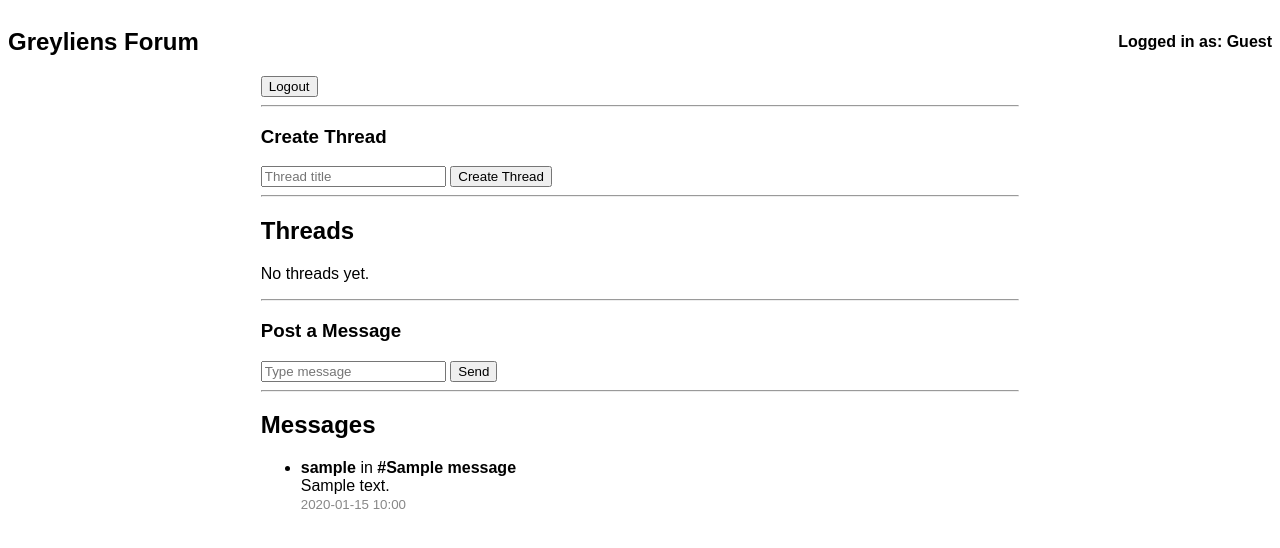
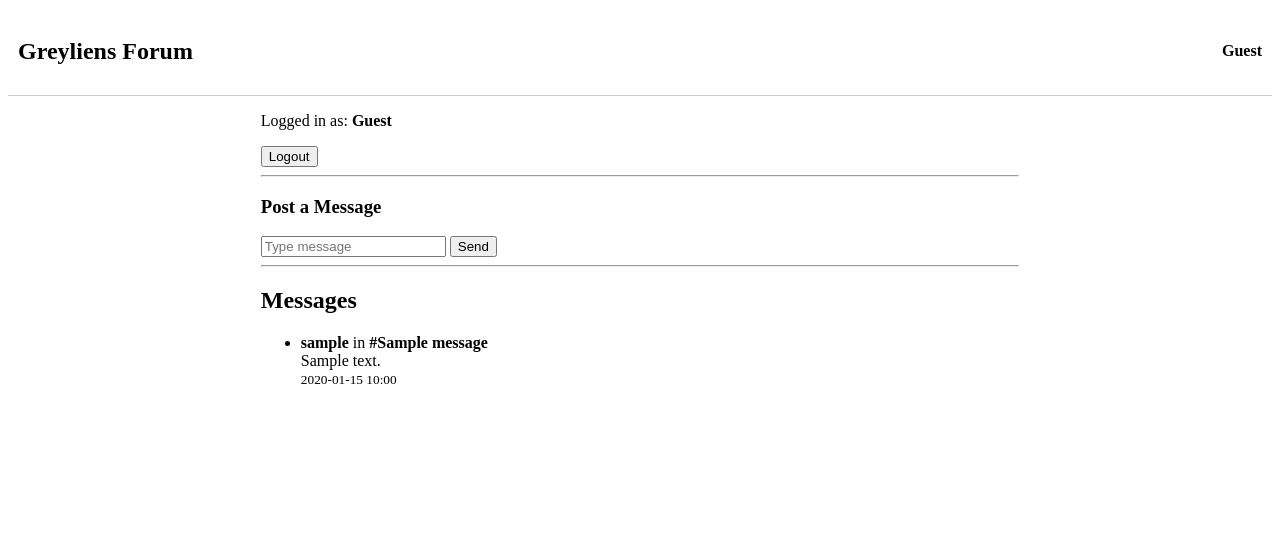
Before and after one commit to Kappibw/greyliens, a Flask app: page / in a window 1280 px wide. Shown: the top 548 px of the page. Run offline with Flask 3, Linux system fonts and the light colour scheme; the visitor is signed in with stand-in values (Sample User, id 1); a database or web service that is not in the repository returns one stand-in record (values such as "Sample title"); some libraries are stand-ins or nearby versions.

Commit message:
fix: update README and improve database configuration details; enhance app.py and forum.html for better user experience

```diff
--- a/app.py
+++ b/app.py
@@ -5,54 +5,39 @@ import os
 from db import get_conn
 from auth import get_identity
 
+# Load environment variables
 load_dotenv()
 
 app = Flask(__name__)
+
 
 # -----------------------
 # SECURITY CONFIG
 # -----------------------
 
-# Used by Flask to securely sign session cookies.
-# The value should be provided through environment variables.
+# Flask uses SECRET_KEY to securely sign session cookies.
 app.config["SECRET_KEY"] = os.getenv("SECRET_KEY")
 
-# Check if the secret key environment variable is set
 if not app.config["SECRET_KEY"]:
     raise ValueError("Environment variable 'SECRET_KEY' is not set")
-else:
-    print("SECRET_KEY is set")
-
-print("APP FILE:", os.path.abspath(__file__))
-print("TEMPLATE FOLDER:", app.template_folder)
 
 
 # -----------------------
-# HOME MESSAGES
+# HOME PAGE
 # -----------------------
 
 @app.route("/")
 def index():
     """
     Displays the forum homepage.
-    Retrieves messages with their authors and channels then render the forum page.
+
+    Retrieves messages from PostgreSQL and sends them
+    to the forum template.
     """
-
-    print("SESSION:", dict(session))
-    print("IDENTITY:", get_identity())
 
     conn = get_conn()
     cur = conn.cursor()
 
-    # Channels
-    cur.execute("""
-        SELECT id, name
-        FROM channels
-        ORDER BY id;
-    """)
-    channels = cur.fetchall()
-
-    # Messages
     cur.execute("""
         SELECT
             m.id,
@@ -61,10 +46,13 @@ def index():
             c.name,
             m.created_at
         FROM messages m
-        JOIN users u ON m.user_id = u.id
-        JOIN channels c ON m.channel_id = c.id
+        JOIN users u
+            ON m.user_id = u.id
+        JOIN channels c
+            ON m.channel_id = c.id
         ORDER BY m.id DESC;
     """)
+
     messages = cur.fetchall()
 
     cur.close()
@@ -72,7 +60,6 @@ def index():
 
     return render_template(
         "forum.html",
-        channels=channels,
         messages=messages,
         user=session.get("username"),
         identity=get_identity()
@@ -86,7 +73,8 @@ def index():
 @app.route("/send", methods=["POST"])
 def send():
     """
-    Creates a new message in the general channel.
+    Creates a new message.
+
     Only logged-in users can send messages.
     """
 
@@ -101,6 +89,7 @@ def send():
     conn = get_conn()
     cur = conn.cursor()
 
+    # Use the first available channel for MVP posting
     cur.execute("""
         SELECT id
         FROM channels
@@ -110,6 +99,8 @@ def send():
     channel = cur.fetchone()
 
     if not channel:
+        cur.close()
+        conn.close()
         return "No channel found", 500
 
     cur.execute("""
@@ -129,6 +120,7 @@ def send():
 
     return redirect("/")
 
+
 # -----------------------
 # GUEST LOGIN
 # -----------------------
@@ -136,15 +128,18 @@ def send():
 @app.route("/guest-login")
 def guest_login():
     """
-    Logs a user into the application using the guest account.
+    Logs in using the guest account.
     """
 
     conn = get_conn()
     cur = conn.cursor()
 
-    cur.execute(
-        "SELECT id FROM users WHERE username = 'guest' LIMIT 1;"
-    )
+    cur.execute("""
+        SELECT id
+        FROM users
+        WHERE username = 'guest'
+        LIMIT 1;
+    """)
 
     user = cur.fetchone()
 
@@ -158,6 +153,8 @@ def guest_login():
     session["username"] = "guest"
 
     return redirect("/")
+
+
 # -----------------------
 # LOGIN
 # -----------------------
@@ -165,9 +162,9 @@ def guest_login():
 @app.route("/login", methods=["POST"])
 def login():
     """
-    Authenticates a user by username.
-    If the username exists, the user's information is stored in session
+    Logs in a user using username.
     """
+
     username = request.form.get("username", "").strip()
 
     if not username:
@@ -179,7 +176,7 @@ def login():
     cur.execute("""
         SELECT id, username
         FROM users
-        WHERE username=%s;
+        WHERE username = %s;
     """, (username,))
 
     user = cur.fetchone()
@@ -203,10 +200,11 @@ def login():
 @app.route("/logout")
 def logout():
     """
-    Logs out the current user and clears session data.
+    Clears the current user's session.
     """
 
     session.clear()
+
     return redirect("/")
 
 
--- a/db.py
+++ b/db.py
@@ -14,8 +14,5 @@ DATABASE_URL = os.getenv("DATABASE_URL")
 if not DATABASE_URL:
     raise ValueError("DATABASE_URL is missing from .env")
 
-print("LOADED DATABASE:", DATABASE_URL)
-
-
 def get_conn():
     return psycopg2.connect(DATABASE_URL.strip())
--- a/templates/forum.html
+++ b/templates/forum.html
@@ -4,39 +4,21 @@
     <title>Greyliens Forum</title>
 
     <style>
-        body {
-            font-family: Arial;
-        }
-
-        .container {
-            width: 60%;
-            margin: auto;
-        }
-
         .top-bar {
             display: flex;
             justify-content: space-between;
             align-items: center;
-            font-weight: bold;
+            padding: 10px;
+            border-bottom: 1px solid #ccc;
         }
 
         .identity {
             font-weight: bold;
         }
 
-        .thread-box {
-            border: 1px solid #ddd;
-            padding: 10px;
-            margin-bottom: 10px;
-            border-radius: 6px;
-        }
-
-        .channel {
-            color: gray;
-        }
-
-        small {
-            color: #888;
+        .container {
+            width: 60%;
+            margin: auto;
         }
     </style>
 </head>
@@ -50,15 +32,10 @@
     <div class="identity">
         {% if identity == "logged_out" %}
             Not logged in
-        {% else %}
-            Logged in as:
-            <b>
-                {% if identity == "guest" %}
-                    Guest
-                {% else %}
-                    {{ user }}
-                {% endif %}
-            </b>
+        {% elif identity == "guest" %}
+            Guest
+        {% elif identity == "db_user" %}
+            {{ user }}
         {% endif %}
     </div>
 </div>
@@ -68,7 +45,6 @@
 <!-- LOGIN / LOGOUT SECTION -->
 {% if identity == "logged_out" %}
 
-    <!-- LOGIN SECTION -->
     <h3>Login</h3>
 
     <form method="POST" action="/login">
@@ -78,77 +54,31 @@
             placeholder="Username"
             required
         >
-        <button type="submit">
-            Login
-        </button>
+        <button type="submit">Login</button>
     </form>
 
     <br>
 
     <a href="/guest-login">
-        <button type="button">
-            Continue as Guest
-        </button>
+        <button type="button">Continue as Guest</button>
     </a>
 
 {% else %}
 
+    <p>
+        Logged in as:
+        <b>
+            {% if identity == "guest" %}
+                Guest
+            {% else %}
+                {{ user }}
+            {% endif %}
+        </b>
+    </p>
+
     <a href="/logout">
-        <button type="button">
-            Logout
-        </button>
+        <button type="button">Logout</button>
     </a>
-
-{% endif %}
-
-<hr>
-
-<!-- THREAD FORM -->
-{% if identity != "logged_out" %}
-
-    <h3>Create Thread</h3>
-
-    <form method="POST" action="/threads">
-        <input
-            type="text"
-            name="title"
-            placeholder="Thread title"
-            required
-        >
-
-        <button type="submit">
-            Create Thread
-        </button>
-    </form>
-
-{% else %}
-
-    <p>You must log in before creating threads.</p>
-
-{% endif %}
-
-<hr>
-
-<!-- THREADS -->
-<h2>Threads</h2>
-
-{% if threads %}
-
-    {% for t in threads %}
-        <div class="thread-box">
-            <h3>{{ t[1] }}</h3>
-
-            <p>{{ t[2] }}</p>
-
-            <small>
-                By {{ t[3] }} • {{ t[4] }}
-            </small>
-        </div>
-    {% endfor %}
-
-{% else %}
-
-    <p>No threads yet.</p>
 
 {% endif %}
 
@@ -166,10 +96,7 @@
             placeholder="Type message"
             required
         >
-
-        <button type="submit">
-            Send
-        </button>
+        <button type="submit">Send</button>
     </form>
 
 {% else %}
@@ -189,15 +116,10 @@
         {% for msg in messages %}
             <li style="margin-bottom: 10px;">
                 <strong>{{ msg[2] }}</strong>
-                in
-                <strong>#{{ msg[3] }}</strong>
-
+                in <strong>#{{ msg[3] }}</strong>
                 <br>
-
                 {{ msg[1] }}
-
                 <br>
-
                 <small>{{ msg[4].strftime('%Y-%m-%d %H:%M') }}</small>
             </li>
         {% endfor %}
```
Also changed, not shown: README.md.
